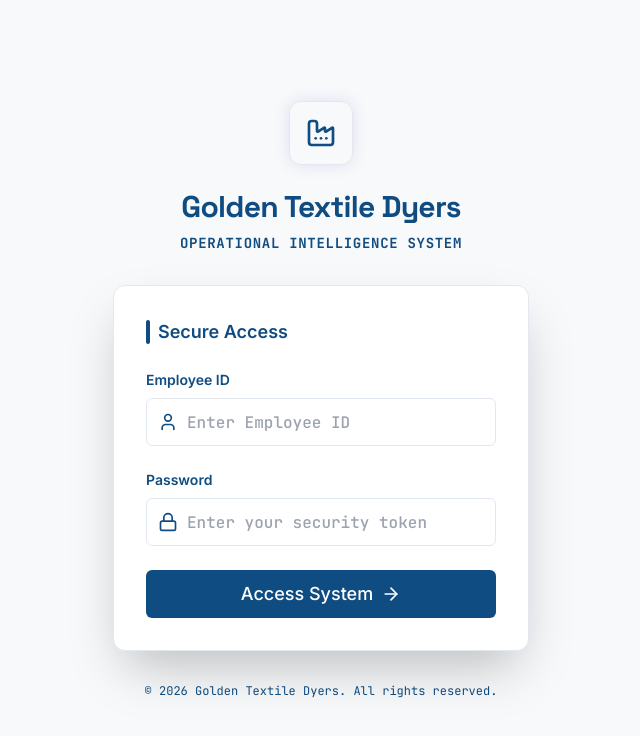
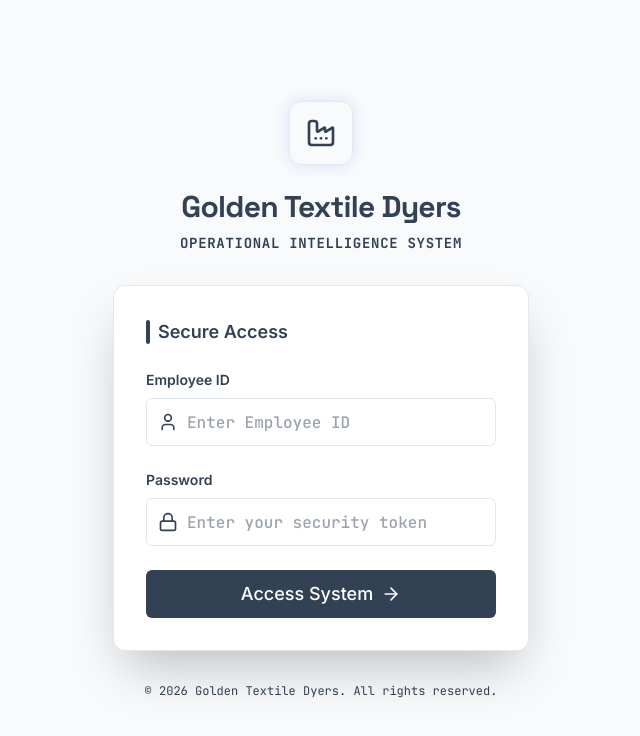
Before and after one commit to nitheesh1122/Consultancy_Project, a React (Vite) app in the folder client/: page /login in a window 1280 px wide. Shown: the top 736 px of the page, without its empty margins (319-959 px from the left). Built offline with nearby package versions, Linux system fonts and the light colour scheme; no server answers.

Commit message:
refactor: apply slate gray theme and remove dark mode

```diff
--- a/client/src/components/ThemeToggle.tsx
+++ /dev/null
@@ -1,44 +0,0 @@
-import React, { useEffect, useState } from 'react';
-import { Sun, Moon } from 'lucide-react';
-import { Button } from './ui/Button';
-
-export const ThemeToggle: React.FC = () => {
-    // Default to light mode
-    const [theme, setTheme] = useState<'light' | 'dark'>(() => {
-        if (typeof window !== 'undefined') {
-            const savedTheme = localStorage.getItem('theme');
-            return (savedTheme as 'light' | 'dark') || 'light';
-        }
-        return 'light';
-    });
-
-    useEffect(() => {
-        const root = window.document.documentElement;
-
-        root.classList.remove('light', 'dark');
-        root.classList.add(theme);
-
-        localStorage.setItem('theme', theme);
-    }, [theme]);
-
-    const toggleTheme = () => {
-        setTheme(prev => prev === 'light' ? 'dark' : 'light');
-    };
-
-    return (
-        <Button
-            variant="ghost"
-            size="sm"
-            onClick={toggleTheme}
-            className="w-9 h-9 p-0"
-            title="Toggle theme"
-        >
-            {theme === 'light' ? (
-                <Sun className="h-5 w-5 text-amber-500 transition-all duration-300 rotate-0 scale-100" />
-            ) : (
-                <Moon className="h-5 w-5 text-indigo-400 transition-all duration-300 rotate-0 scale-100" />
-            )}
-            <span className="sr-only">Toggle theme</span>
-        </Button>
-    );
-};
--- a/client/src/components/ui/StatusBadge.tsx
+++ b/client/src/components/ui/StatusBadge.tsx
@@ -9,10 +9,10 @@ interface StatusBadgeProps {
 
 const StatusBadge: React.FC<StatusBadgeProps> = ({ status, children, className }) => {
     const styles = {
-        info: 'bg-blue-100 text-blue-700 border-blue-200 dark:bg-blue-500/10 dark:text-blue-400 dark:border-blue-500/20',
-        success: 'bg-emerald-100 text-emerald-700 border-emerald-200 dark:bg-emerald-500/10 dark:text-emerald-400 dark:border-emerald-500/20',
-        warning: 'bg-amber-100 text-amber-700 border-amber-200 dark:bg-amber-500/10 dark:text-amber-400 dark:border-amber-500/20',
-        critical: 'bg-rose-100 text-rose-700 border-rose-200 dark:bg-rose-500/10 dark:text-rose-400 dark:border-rose-500/20',
+        info: 'bg-blue-100 text-blue-700 border-blue-200',
+        success: 'bg-emerald-100 text-emerald-700 border-emerald-200',
+        warning: 'bg-amber-100 text-amber-700 border-amber-200',
+        critical: 'bg-rose-100 text-rose-700 border-rose-200',
         neutral: 'bg-elevated text-secondary border-subtle',
     };
 
--- a/client/src/components/ui/ThemeToggle.tsx
+++ /dev/null
@@ -1,41 +0,0 @@
-import React, { useEffect, useState } from 'react';
-import { Moon, Sun } from 'lucide-react';
-
-export const ThemeToggle = () => {
- // Default to dark mode if no preference is found
- const [isDark, setIsDark] = useState(() => {
- const stored = localStorage.getItem('theme');
- if (stored) return stored === 'dark';
- return true; // Force dark mode default as requested
- });
-
- useEffect(() => {
- const root = window.document.documentElement;
- if (isDark) {
- root.classList.add('dark');
- root.classList.remove('light');
- localStorage.setItem('theme', 'dark');
- } else {
- root.classList.add('light');
- root.classList.remove('dark');
- localStorage.setItem('theme', 'light');
- }
- }, [isDark]);
-
- return (
- <button
- onClick={() => setIsDark(!isDark)}
- className="p-2 rounded-md hover:bg-surface-highlight transition-colors duration-200 text-text-secondary hover:text-primary focus-visible:outline-none focus:ring-2 focus:ring-primary focus:ring-offset-2 focus:ring-offset-background"
- aria-label="Toggle Theme"
- title={isDark ? "Switch to Light Mode" : "Switch to Dark Mode"}
- >
- {isDark ? (
- <Sun className="h-5 w-5 transition-transform duration-300" />
- ) : (
- <Moon className="h-5 w-5 transition-transform duration-300" />
- )}
- </button>
- );
-};
-
-export default ThemeToggle;
--- a/client/src/index.css
+++ b/client/src/index.css
@@ -6,57 +6,36 @@
 
 @layer base {
   :root {
-    /* DEFAULT LIGHT MODE TOKENS (Enterprise) */
-    --bg-canvas: #F8F9FA;
+    /* DEFAULT TOKENS (Enterprise Slate Gray) */
+    --bg-canvas: #F8FAFC;
     --bg-card: #FFFFFF;
     --bg-elevated: #F1F5F9;
 
     --border-subtle: #E2E8F0;
 
-    --text-primary: #2F3E46;
-    --text-secondary: #64748B;
+    --text-primary: #0F172A;
+    --text-secondary: #475569;
     --text-muted: #94A3B8;
 
-    --brand-primary: #0F4C81;
-    --brand-hover: #1E6091;
-    --brand-light: #DBEAFE;
+    /* Slate Gray / Charcoal Brand Palette */
+    --brand-primary: #334155;
+    --brand-hover: #1E293B;
+    --brand-light: #E2E8F0;
+    /* Slate 200 */
 
     --status-success: #059669;
+    /* Emerald */
     --status-warning: #D97706;
+    /* Amber */
     --status-danger: #DC2626;
+    /* Red */
     --status-info: #2563EB;
-  }
-
-  html.dark,
-  .dark {
-    /* DARK MODE TOKENS (Enterprise) */
-    --bg-canvas: #09111A;
-    --bg-card: #121C27;
-    --bg-elevated: #1E293B;
-
-    --border-subtle: #2A3447;
-
-    --text-primary: #E0E0E0;
-    --text-secondary: #94A3B8;
-    --text-muted: #475569;
-
-    --brand-primary: #5B8DB8;
-    --brand-hover: #87A6C3;
-    --brand-light: #1E3A5F;
-
-    --status-success: #059669;
-    --status-warning: #D97706;
-    --status-danger: #DC2626;
-    --status-info: #2563EB;
+    /* Blue */
   }
 
   html {
     color-scheme: light;
     transition: background-color 0.3s ease, color 0.3s ease;
-  }
-
-  html.dark {
-    color-scheme: dark;
   }
 
   body {
--- a/client/src/layouts/DashboardLayout.tsx
+++ b/client/src/layouts/DashboardLayout.tsx
@@ -2,7 +2,6 @@ import React, { useState, useEffect } from 'react';
 import { Outlet, useLocation } from 'react-router-dom';
 import Sidebar from '../components/Sidebar';
 import LoadingScreen from '../components/ui/LoadingScreen';
-import { ThemeToggle } from '../components/ThemeToggle';
 import NotificationBell from '../components/NotificationBell';
 import { Search } from 'lucide-react';
 
@@ -42,8 +41,6 @@ const DashboardLayout = () => {
 
                     <div className="flex items-center gap-4">
                         <NotificationBell />
-                        <div className="h-8 w-px bg-subtle mx-2" />
-                        <ThemeToggle />
                     </div>
                 </header>
 
```
